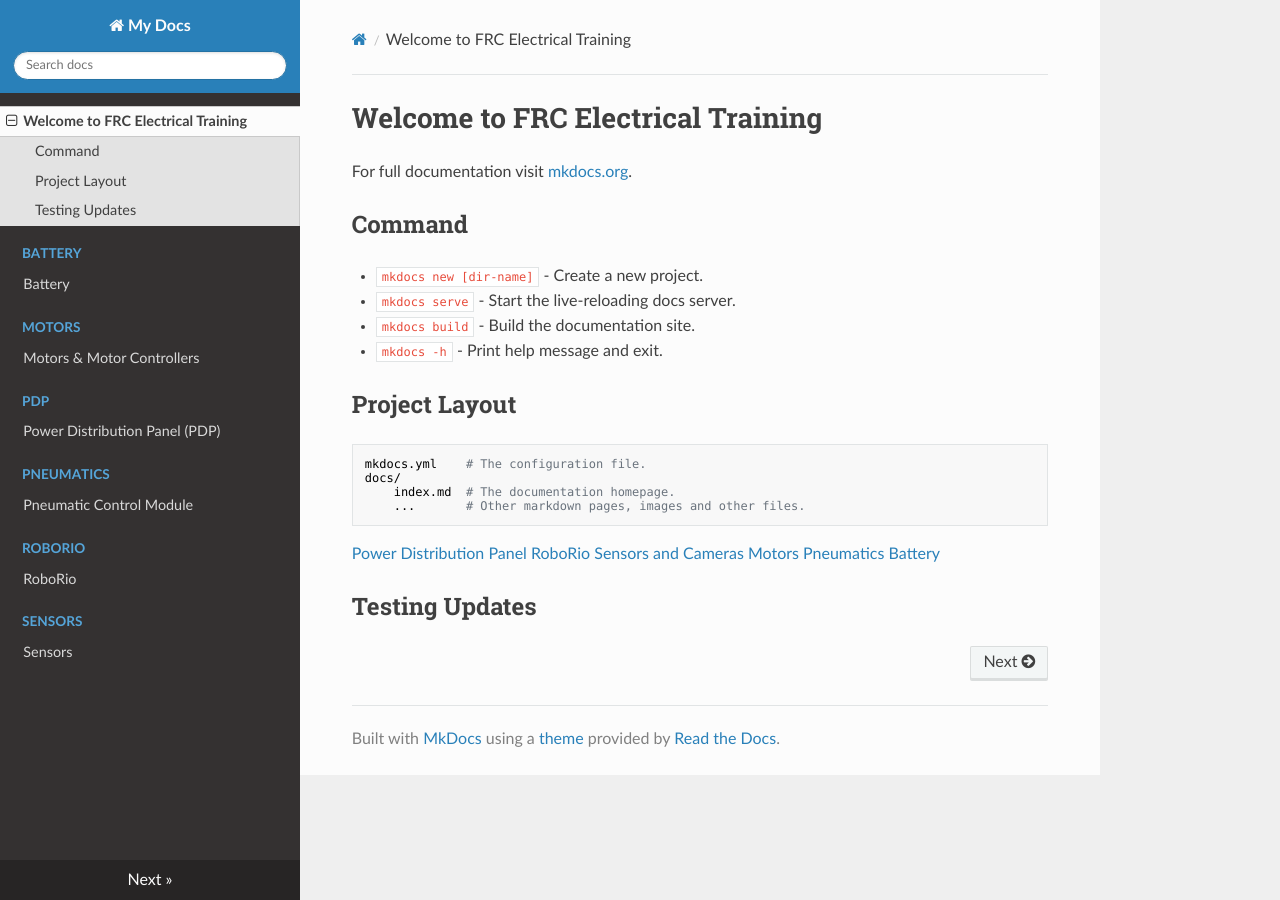
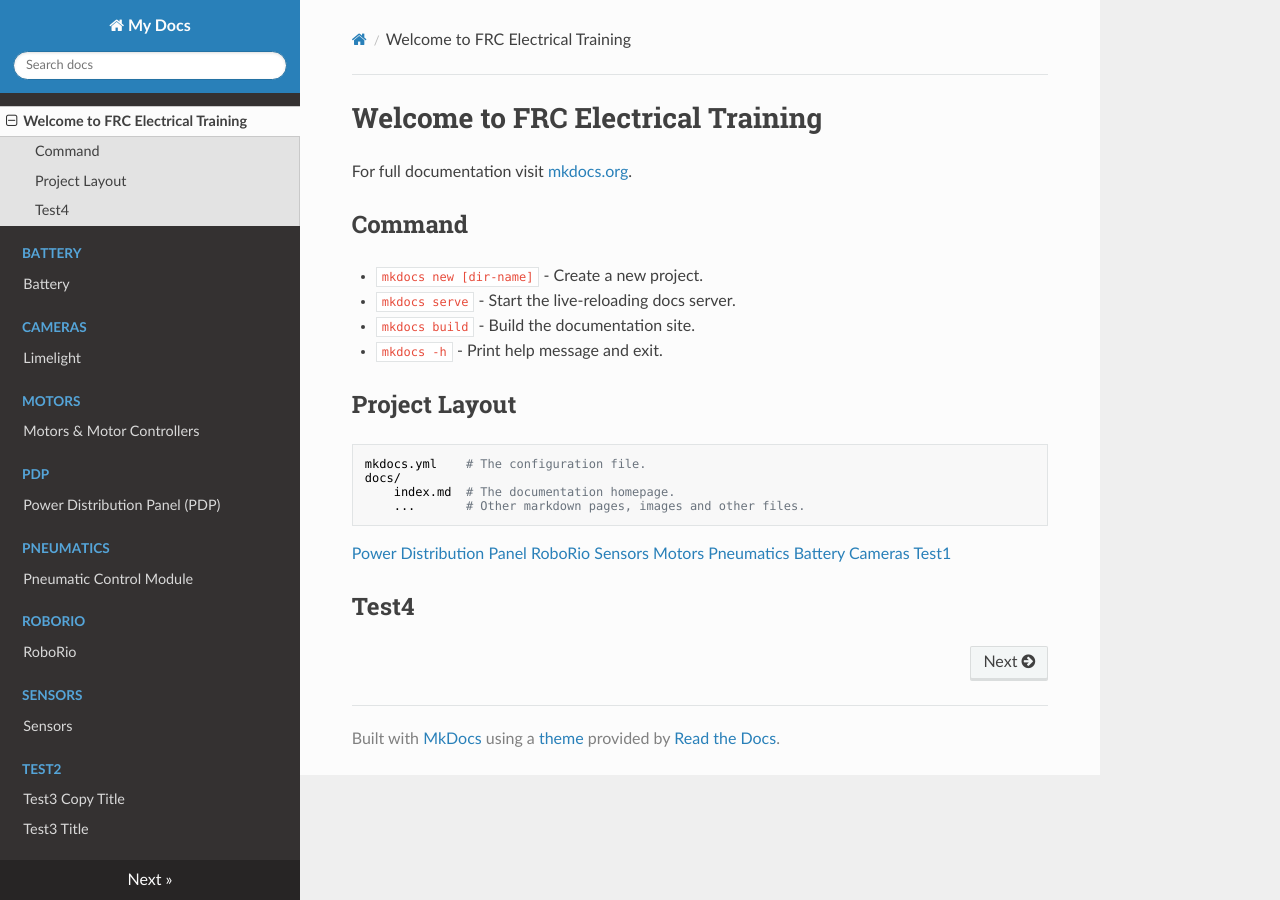
Before and after one commit to FRC-2928/FRC-Electrical-Training, an MkDocs documentation site: the page built from docs/index.md, in a window 1280 px wide. Built offline with MkDocs 1.6.1, drawn with Linux system fonts in a browser that asks for light colours; nearby versions of some CDN libraries.

Commit message:
Tests 1-5

```diff
--- /dev/null
+++ b/docs/Cameras/Cameras.md
@@ -0,0 +1,3 @@
+#Limelight
+
+#Camera
--- /dev/null
+++ b/docs/Test2/Test3 copy.md
@@ -0,0 +1 @@
+#Test3 Copy Title
--- /dev/null
+++ b/docs/Test2/Test3.md
@@ -0,0 +1 @@
+#Test3 Title
--- a/docs/index.md
+++ b/docs/index.md
@@ -19,9 +19,11 @@ For full documentation visit [mkdocs.org](https://www.mkdocs.org).
 
 [Power Distribution Panel](PDP/PDP.md)
 [RoboRio](RoboRio/RoboRio.md)
-[Sensors and Cameras](Sensors/Sensors.md)
+[Sensors](Sensors/Sensors.md)
 [Motors](Motors/Motors.md)
 [Pneumatics](Pneumatics/Pneumatics.md)
 [Battery](Battery/Battery.md)
+[Cameras](Cameras/Cameras.md)
+[Test1](Test2/Test3.md)
 
-##Testing Updates
+## Test4
```
Also changed, not shown: docs/Sensors/Sensors.md (+0 -6 lines).
